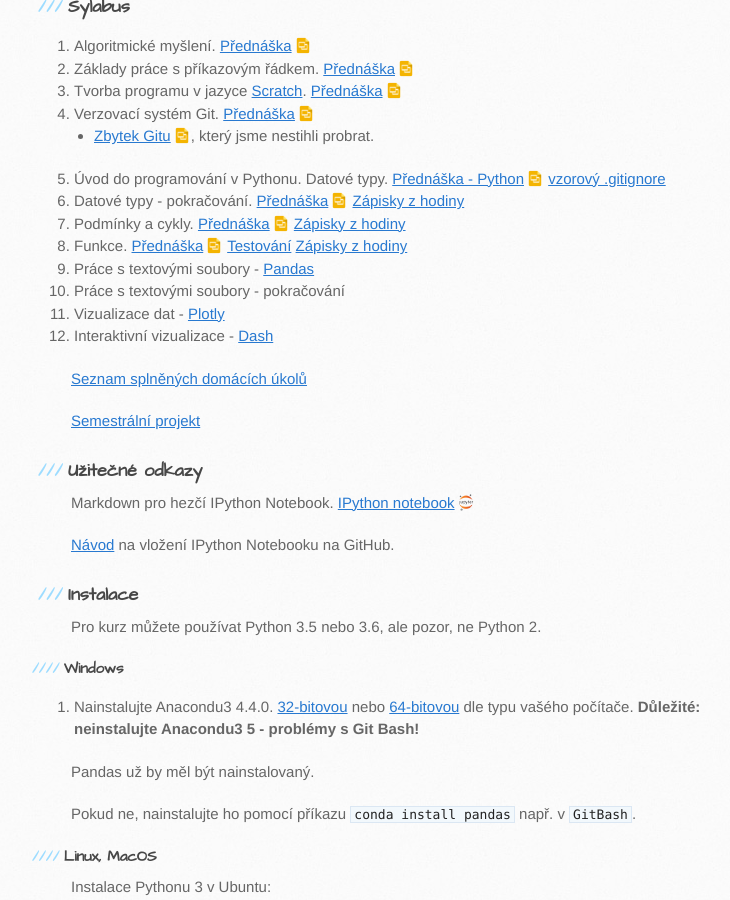
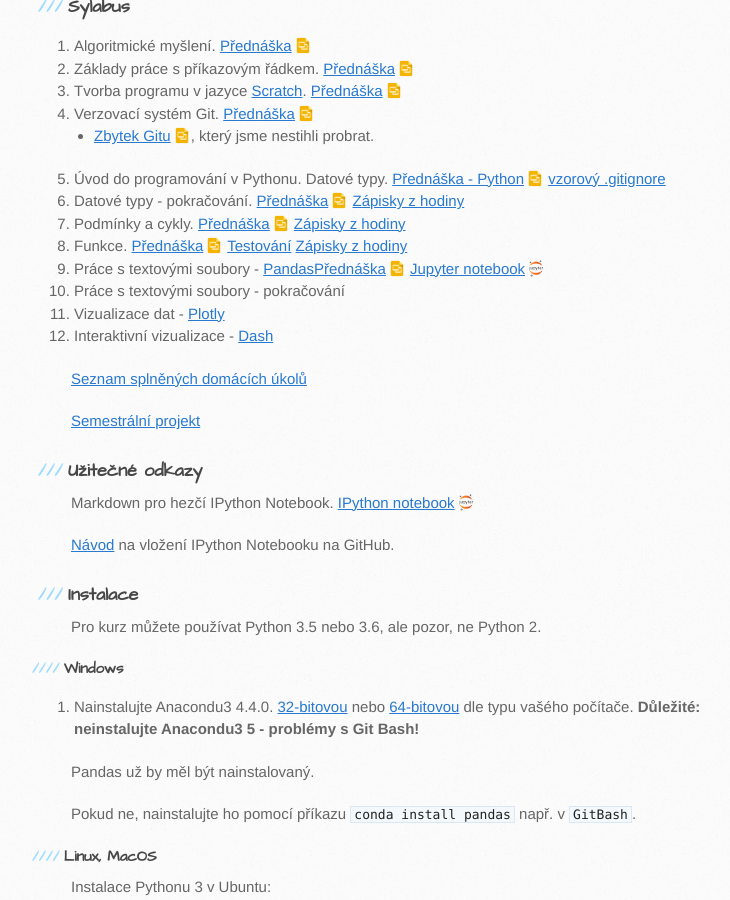
Before and after one commit to anastazie/intro_python_biol, a Jekyll site: the page built from index.md, in a window 1280 px wide and 900 px high, scrolled down 1047 px. Shown: the whole window, without its empty margins (99-829 px from the left). Built offline with Jekyll 4.4.1, drawn with Linux system fonts in a browser that asks for light colours; our own code applies the rules of GitHub Pages for plain Markdown files.

Commit message:
Update index.md

```diff
--- a/index.md
+++ b/index.md
@@ -28,7 +28,7 @@ Každé úterý 17:20 - 18:50, učebna B311, Viničná 7, 3. patro.
 1. Datové typy - pokračování. <a href="https://docs.google.com/presentation/d/19z_lumljf-jEV_J28HIIX-54GGRmgTVOc4BaFsLnfUQ/edit?usp=sharing" class="presentation">Přednáška</a> [Zápisky z hodiny](https://github.com/intro-python-biol-2017/zapisky_z_hodiny/blob/master/6_lekce.ipynb)
 1. Podmínky a cykly. <a href="https://docs.google.com/presentation/d/1iXGfSBqcLprFEASSLCtot-rMSmzqAUEOmSONV36xM9w/edit?usp=sharing" class="presentation">Přednáška</a> [Zápisky z hodiny](https://github.com/intro-python-biol-2017/zapisky_z_hodiny/blob/master/7_lekce.ipynb)
 1. Funkce. <a href="https://docs.google.com/presentation/d/1wrh4dG55dUbGYueNNFPaLeYUMeBlzh7Nq_Ol6kO0jYo/edit?usp=sharing" class="presentation">Přednáška</a> [Testování](https://github.com/intro-python-biol-2017/zapisky_z_hodiny/blob/master/testovani.ipynb) [Zápisky z hodiny](https://github.com/intro-python-biol-2017/zapisky_z_hodiny/blob/master/8_lekce.ipynb)
-1. Práce s textovými soubory - [Pandas](http://pandas.pydata.org/)
+1. Práce s textovými soubory - [Pandas](http://pandas.pydata.org/)<a href="https://docs.google.com/presentation/d/1ihF5Nzed4Bjuw4dVcoe8FqySp3jfNhtWjNGbezbEjWU/edit?usp=sharing" class="presentation">Přednáška</a> <a href="https://github.com/intro-python-biol-2017/zapisky_z_hodiny/blob/master/9_Python_pandas.ipynb" class="jupyter"> Jupyter notebook </a>
 1. Práce s textovými soubory - pokračování
 1. Vizualizace dat - [Plotly](https://plot.ly/python/user-guide/)
 1. Interaktivní vizualizace - [Dash](https://plot.ly/dash/)
```
